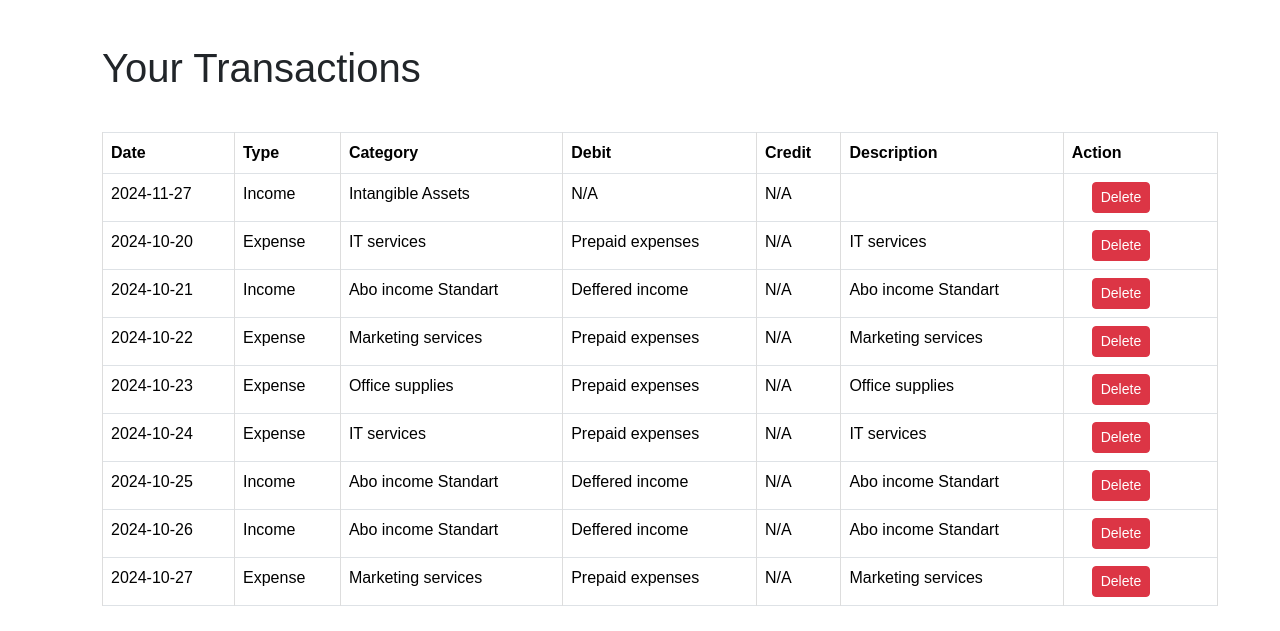
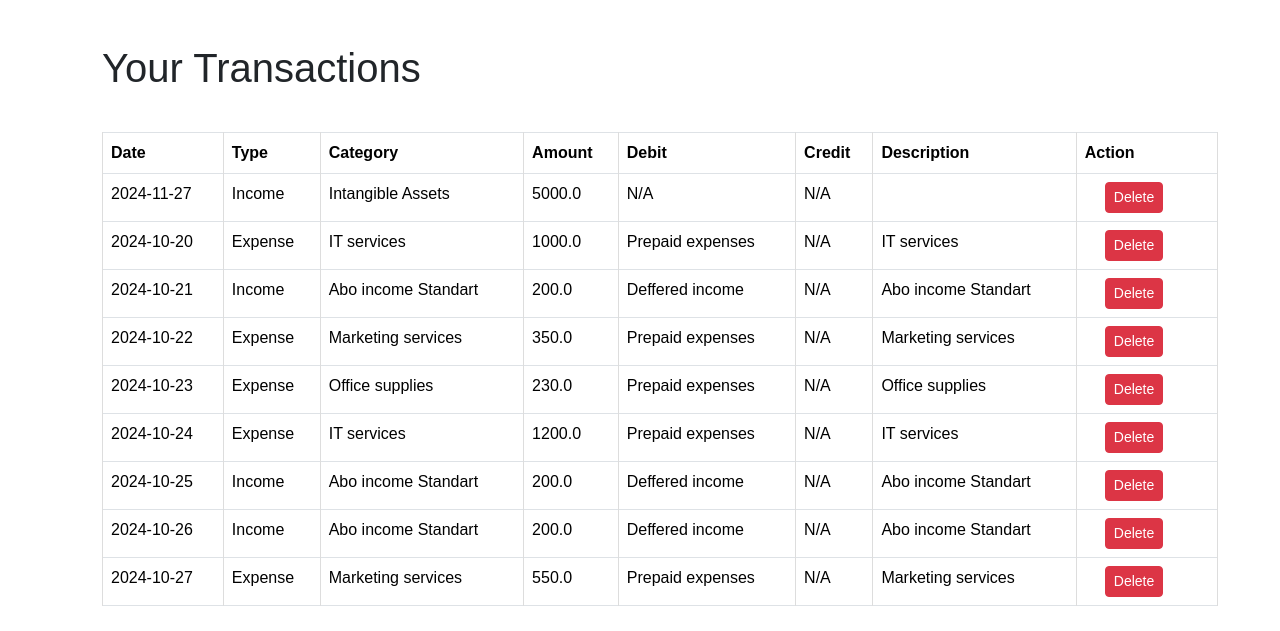
Before and after one commit to MaazAhmd/Accounting-Assistant, a Flask app: page /user_transactions in a window 1280 px wide. Shown: the part 66-697 px from the top of the page. Run offline with Flask 3, Linux system fonts and the light colour scheme; a user stored in the database is signed in.

Commit message:
Some changes

```diff
--- a/templates/transactions.html
+++ b/templates/transactions.html
@@ -11,6 +11,8 @@
             <th>Date</th>
             <th>Type</th>
             <th>Category</th>
+            <th>Amount</th>
+
             <th>Debit</th>
             <th>Credit</th>
             <th>Description</th>
@@ -22,7 +24,9 @@
         <tr>
             <td>{{ t.date.strftime('%Y-%m-%d') }}</td>
             <td>{{ 'Income' if t.type == 'income' else 'Expense' }}</td>
+
             <td>{{ t.category }}</td>
+            <td>{{ t.amount }}</td>
             <td>{{ t.debit or 'N/A' }}</td> <!-- Display debit value -->
             <td>{{ t.credit or 'N/A' }}</td> <!-- Display credit value -->
             <td>{{ t.description }}</td>
--- a/utils.py
+++ b/utils.py
@@ -379,6 +379,7 @@ def calculate_liability_data(transactions):
         "liabilities under one year": "C_liabilities_one_year",
         "liabilities over one year": "C_liabilities_over_one_year",
         "deferred income": "D_deferred_income",
+        "deffered income": "D_deferred_income",
         "liabilities debit": "liabilities_debit",
         "liabilities credit": "liabilities_credit",
     }
```
